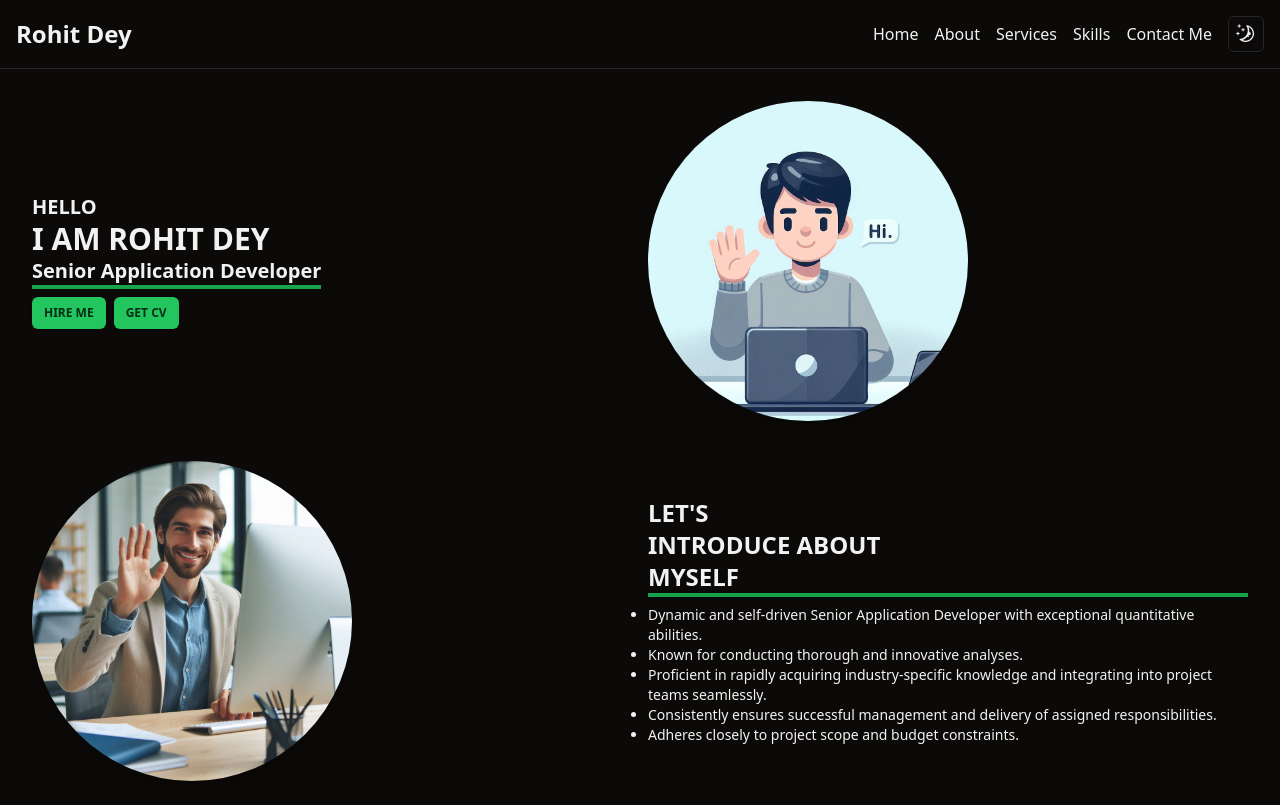
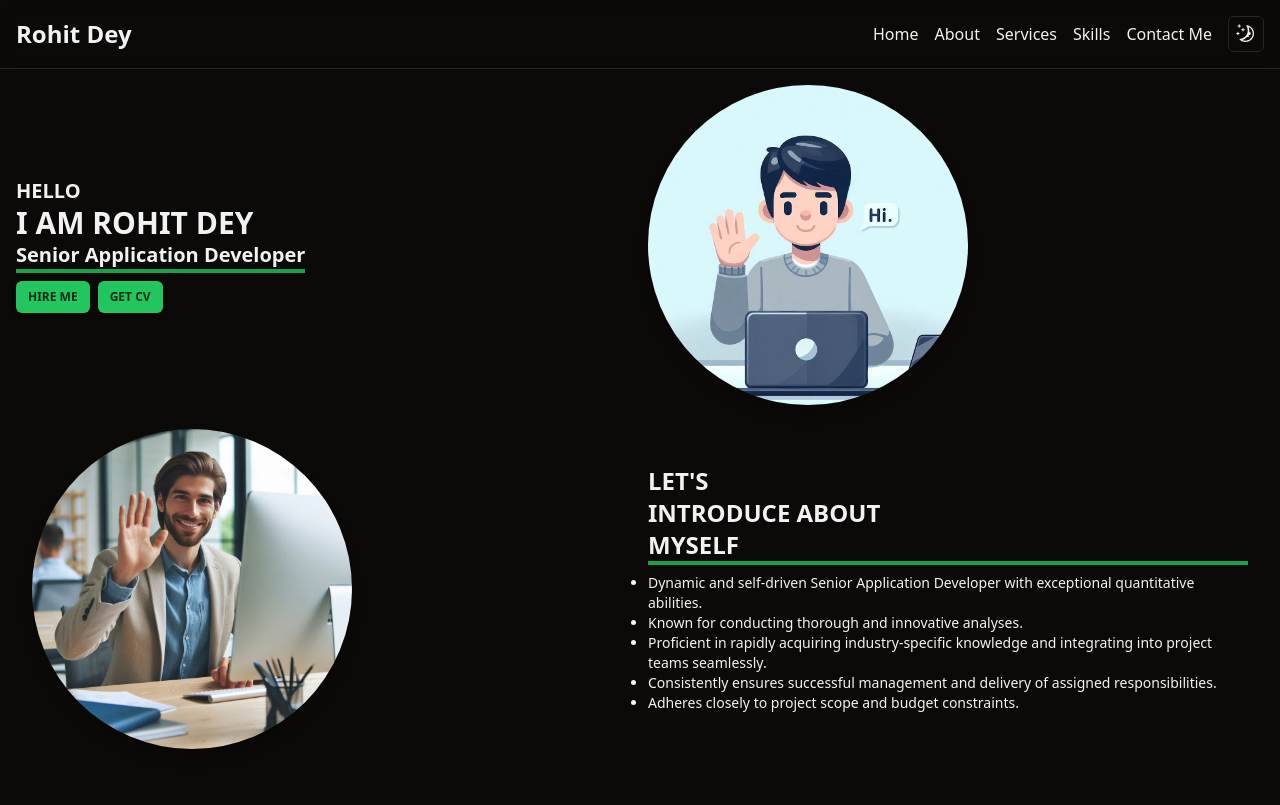
Before and after one commit to Rohit2697/rohit-dey-portfolio, a Next.js app: page / in a window 1280 px wide. Built offline with nearby package versions, Linux system fonts and the light colour scheme.

Commit message:
changed the grid layout style

```diff
--- a/src/app/page.tsx
+++ b/src/app/page.tsx
@@ -4,7 +4,7 @@
 export default function Home() {
   return (
     <>
-      <div className="grid grid-cols-2 gap-4 mb-10 md:mb-0 p-4">
+      <div className="grid grid-cols-2 gap-4 mb-10 md:mb-0">
         <div className="mb-2 flex flex-col text-start justify-center">
           <span className="lg:text-xl text-lg font-semibold">HELLO</span>
           <span className="font-bold lg:text-3xl text-2xl">
```
